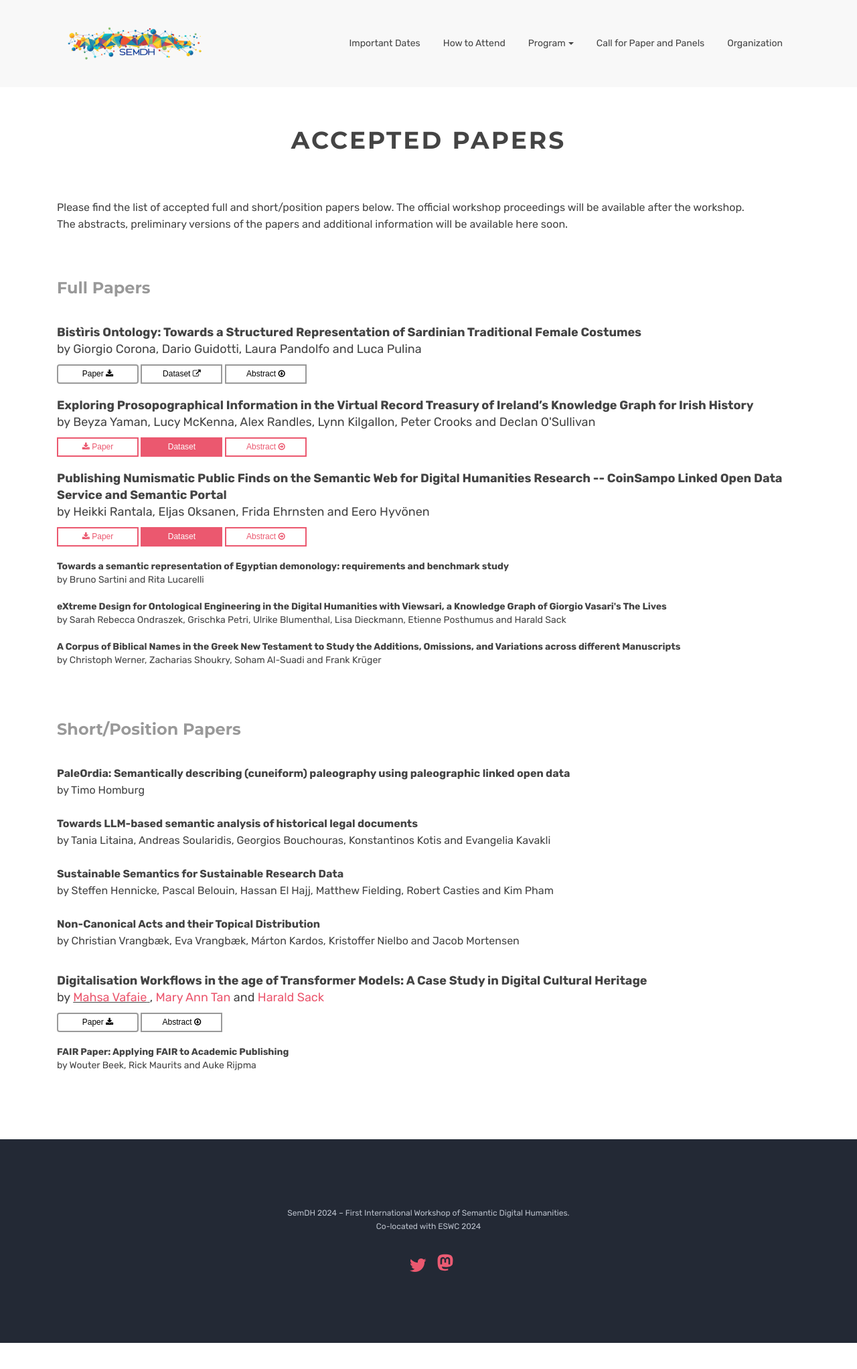
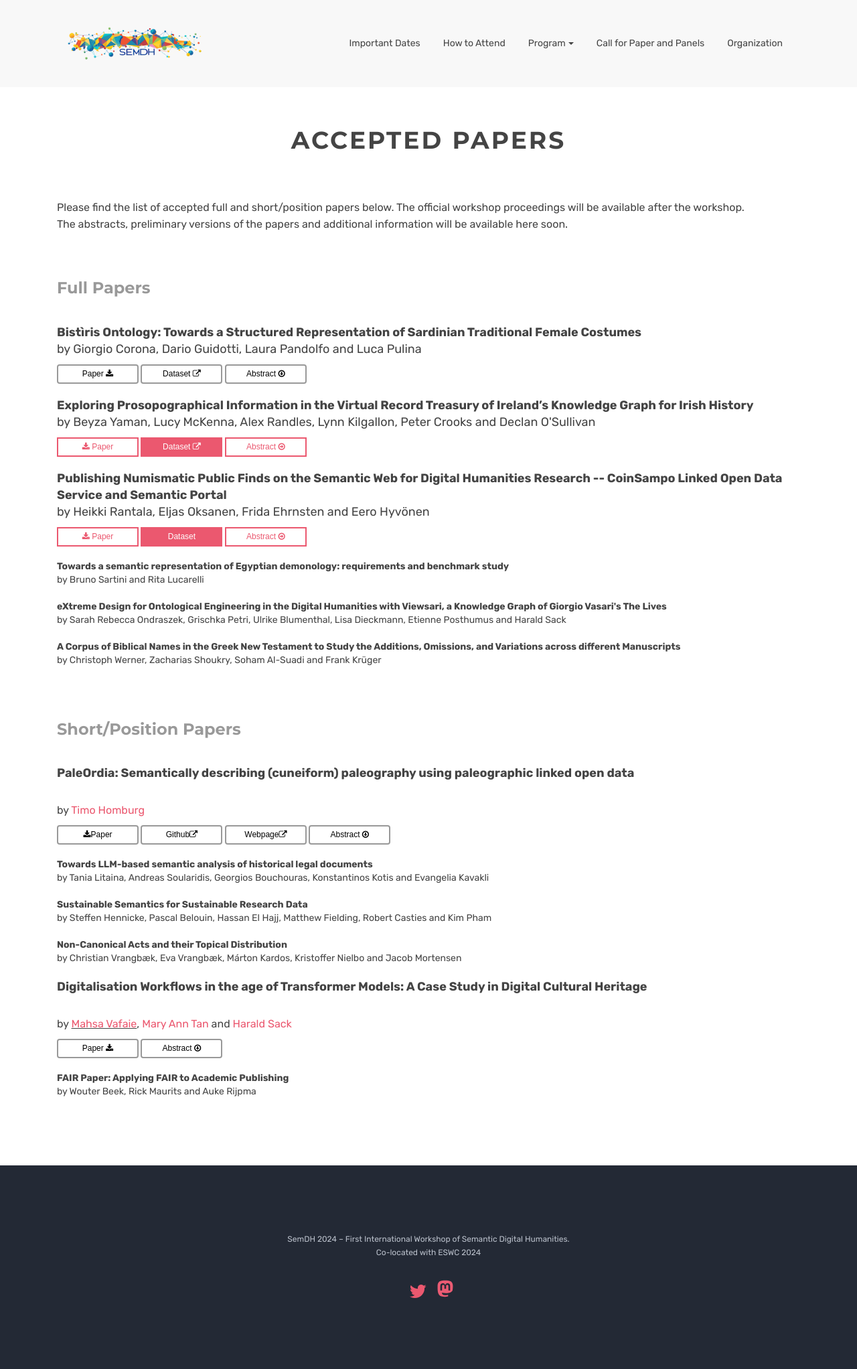
Before and after one commit to SemDH/semdh.github.io, a Jekyll site: the page built from accepted-papers-test.html, in a window 1280 px wide. Shown: the whole page at 67% size. Built offline with Jekyll 4.4.1, drawn with Linux system fonts in a browser that asks for light colours.

Commit message:
cr homburg

```diff
--- a/accepted-papers-test.html
+++ b/accepted-papers-test.html
@@ -38,15 +38,9 @@ canonical: https://semdh.github.io
             <strong>Bistìris Ontology: Towards a Structured Representation of Sardinian Traditional Female Costumes</strong> <br />
             by Giorgio Corona, Dario Guidotti, Laura Pandolfo and Luca Pulina
           </p>
-              <button type="button" class="btn std-btn btn-sm btn-papers btn-rounded">
-                  Paper <i class="fa fa-download icons"></i>
-              </button>
-              <button type="button" class="btn std-btn btn-sm btn-papers">
-                  Dataset <i class="fa fa-external-link icons"></i>
-              </button>
-              <button type="button" class="btn std-btn  btn-sm btn-papers" data-toggle="collapse" href="#collapseExample" role="button" aria-expanded="false" aria-controls="collapseExample">
-                Abstract <i class="fa fa-arrow-circle-o-down icons"></i>
-              </button>
+              <button type="button" class="btn std-btn btn-sm btn-papers btn-rounded">Paper <i class="fa fa-download icons"></i></button>
+              <button type="button" class="btn std-btn btn-sm btn-papers btn-rounded">Dataset <i class="fa fa-external-link icons"></i></button>
+              <button type="button" class="btn std-btn btn-sm btn-papers btn-rounded" data-toggle="collapse" href="#collapseExample" role="button" aria-expanded="false" aria-controls="collapseExample">Abstract <i class="fa fa-arrow-circle-o-down icons"></i></button>
               <div class="collapse" id="collapseExample">
                 <div class="card-papers card-body">
                   In the field of cultural heritage, several ontologies have been proposed to model the vast and diverse artistic and historical heritage, facilitating the interconnection and deeper understanding of the complex relationships among the cultural assets that comprise it. In this paper, we propose Bistìris, an ontology designed for describing a specific category of cultural objects: Sardinian traditional female costumes. Bistìris contributes to this context by aiming to provide a schema for representing this particular kind of cultural heritage asset. We detail the methodology of the Bistìris ontology and outline its practical application. Inspired by the work of domain experts, Bistìris incorporates a range of parameters. Its main objective is to highlight the distinctions between different local traditions, including variations among costumes from the same town. Bistìris achieves this goal as it is tailored for the analytical description of garments and costumes.
@@ -57,11 +51,8 @@ canonical: https://semdh.github.io
 
             <p class="xl"><strong>Exploring Prosopographical Information in the Virtual Record Treasury of Ireland’s Knowledge Graph for Irish History</strong> <br />
             by Beyza Yaman, Lucy McKenna, Alex Randles, Lynn Kilgallon, Peter Crooks and Declan O'Sullivan </p>
-              <button type="button" class="btn std-btn btn-sm btn-common">
-                  <i class="fa fa-download icons"></i> Paper
-              </button>
-              <button type="button" class="btn std-btn btn-sm btn-filled"> Dataset
-              </button>
+              <button type="button" class="btn std-btn btn-sm btn-common"><i class="fa fa-download icons"></i> Paper</button>
+              <button type="button" class="btn std-btn btn-sm btn-filled">Dataset <i class="fa fa-external-link icons"></i></button>
               <button type="button" class="btn std-btn  btn-sm btn-common" data-toggle="collapse" href="#collapseExample" role="button" aria-expanded="false" aria-controls="collapseExample">
                 Abstract <i class="fa fa-arrow-circle-o-right icons"></i>
               </button>
@@ -74,7 +65,8 @@ canonical: https://semdh.github.io
             <br />
 
             <p class="xl"><strong>Publishing Numismatic Public Finds on the Semantic Web for Digital Humanities Research -- CoinSampo Linked Open Data Service and Semantic Portal</strong> <br />
-            by Heikki Rantala, Eljas Oksanen, Frida Ehrnsten and Eero Hyvönen </p>
+            by Heikki Rantala, Eljas Oksanen, Frida Ehrnsten and Eero Hyvönen
+            </p>
               <button type="button" class="btn std-btn btn-sm btn-common">
                   <i class="fa fa-download icons"></i> Paper
               </button>
@@ -110,9 +102,23 @@ canonical: https://semdh.github.io
 
           <div class="mb-60"></div>
           <h4 class="sub-title space-left">Short/Position Papers</h4>
-          <p class="lead">
-              <strong>PaleOrdia: Semantically describing (cuneiform) paleography using paleographic linked open data</strong> <br />
-              by Timo Homburg <br />
+
+          <p class="xl"><strong>PaleOrdia: Semantically describing (cuneiform) paleography using paleographic linked open data</strong> </p> <br />
+          <p class="lead">by <a href="https://orcid.org/0000-0002-9499-5840">Timo Homburg</a> </p>
+              <button type="button" class="btn std-btn btn-sm btn-papers btn-rounded"><i class="fa fa-download icons"></i>Paper</button>
+              <a href="https://github.com/situx/paleordia">
+                <button type="button" class="btn std-btn btn-sm btn-papers btn-rounded">Github<i class="fa fa-external-link icons"></i></button>
+              </a>
+              <a href="https://situx.github.io/paleordia/">
+                <button type="button" class="btn std-btn btn-sm btn-papers btn-rounded">Webpage<i class="fa fa-external-link icons"></i></button>
+              </a>
+              <button type="button" class="btn std-btn btn-sm btn-papers btn-rounded" data-toggle="collapse" href="#chomburg" role="button" aria-expanded="false" aria-controls="homburg">Abstract <i class="fa fa-arrow-circle-o-down icons"></i></button>
+              <div class="collapse" id="homburg">
+                <div class="card card-body">
+                   This publication describes PaleOrdia, a web application developed to visualize (cuneiform) paleographic sign variants in Wikidata and the data model developed in Wikidata to represent paleography. Modeling paleographic sign variants of (ancient) scripts in linked open data is a relatively new development and will enable better descriptions of digital scholarly editions with paleographic annotations supported by established web annotation data model vocabularies. As a use case for showcasing the capabilities of PaleOrdia, the cuneiform annotation tool Cuneur is presented as one way to harness the paleographic-linked open data for digital scholarly editions.
+                </div>
+              </div>
+
 
               <br />
 
@@ -131,16 +137,11 @@ canonical: https://semdh.github.io
 
               <br />
 
-              <p class="xl">
-                <strong>Digitalisation Workflows in the age of Transformer Models: A Case Study in Digital Cultural Heritage</strong> <br />
-                by <u> <a href="https://orcid.org/0000-0002-7706-8340">Mahsa Vafaie</a> </u>, <a href="https://orcid.org/0000-0003-3634-3550">Mary Ann Tan</a> and <a href="https://orcid.org/0000-0001-7069-9804">Harald Sack</a>
-              </p>
-                <button type="button" class="btn std-btn btn-sm btn-papers btn-rounded">
-                  Paper <i class="fa fa-download icons"></i>
-                </button>
-                <button type="button" class="btn std-btn  btn-sm btn-papers" data-toggle="collapse" href="#collapseExample" role="button" aria-expanded="false" aria-controls="collapseExample"> Abstract <i class="fa fa-arrow-circle-o-down icons"></i>
-                </button>
-                <div class="collapse" id="collapseExample">
+              <p class="xl"><strong>Digitalisation Workflows in the age of Transformer Models: A Case Study in Digital Cultural Heritage</strong></p><br />
+              <p class="lead">by <u><a href="https://orcid.org/0000-0002-7706-8340">Mahsa Vafaie</a></u>, <a href="https://orcid.org/0000-0003-3634-3550">Mary Ann Tan</a> and <a href="https://orcid.org/0000-0001-7069-9804">Harald Sack</a></p>
+                <button type="button" class="btn std-btn btn-sm btn-papers btn-rounded">Paper <i class="fa fa-download icons"></i></button>
+                <button type="button" class="btn std-btn  btn-sm btn-papers btn-rounded" data-toggle="collapse" href="#vafaie" role="button" aria-expanded="false" aria-controls="vafaie">Abstract <i class="fa fa-arrow-circle-o-down icons"></i></button>
+                <div class="collapse" id="vafaie">
                 <div class="card-papers card-body">
                   The advance of transformer architecture has caused a stir in the field of Artificial Intelligence (AI) and its various applications. Digitalisation of cultural heritage data, heavily dependent on AI, has not stayed clear of this impact. This paper presents case studies from two different digitalisation projects, to explore the integration of transformer-based technologies into digitalisation workflows for cultural heritage data. The transformative effects of these models on such workflows are showcased and the benefits and drawbacks of this paradigm shift are briefly discussed.
                 </div>
```
